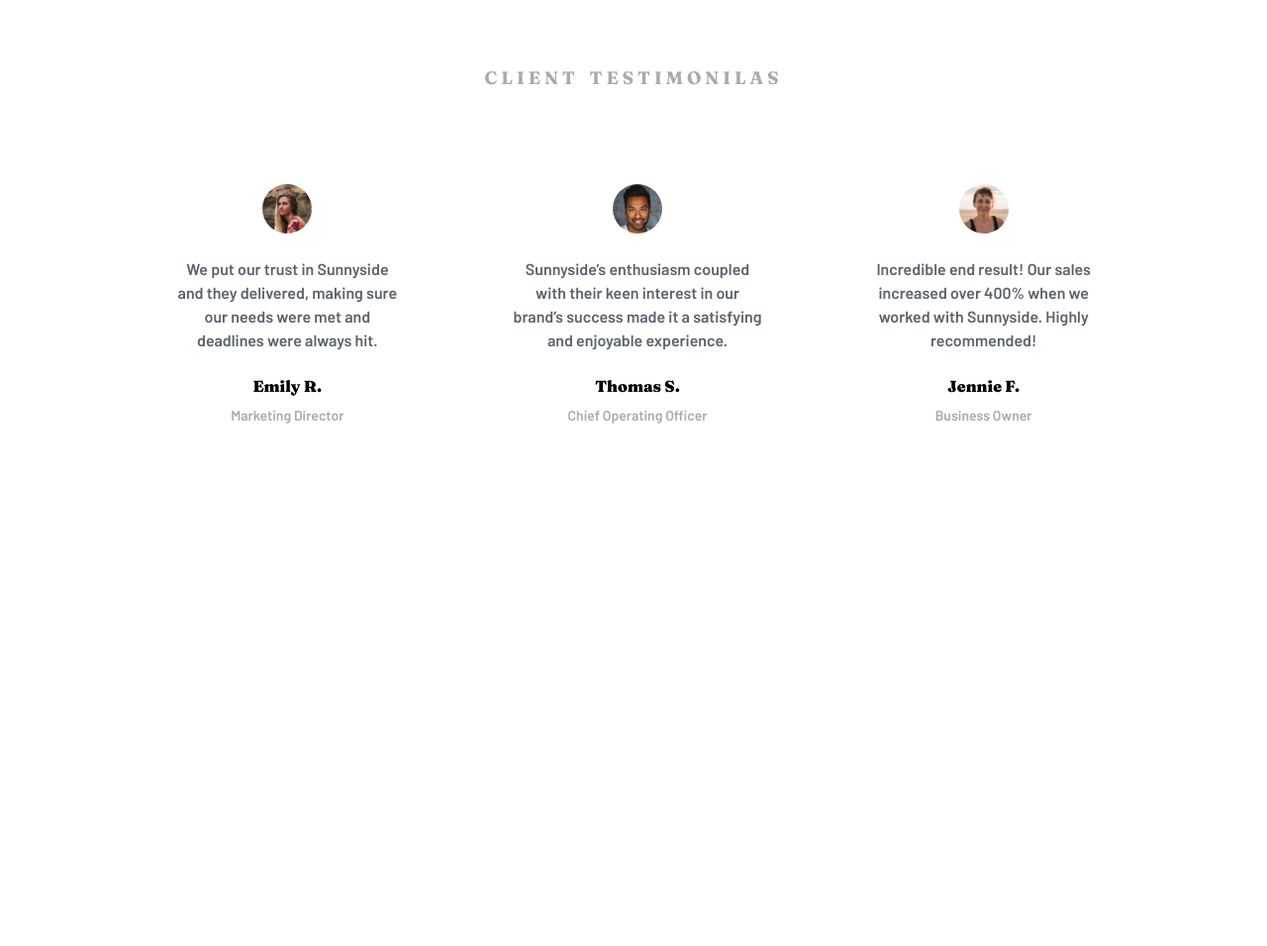
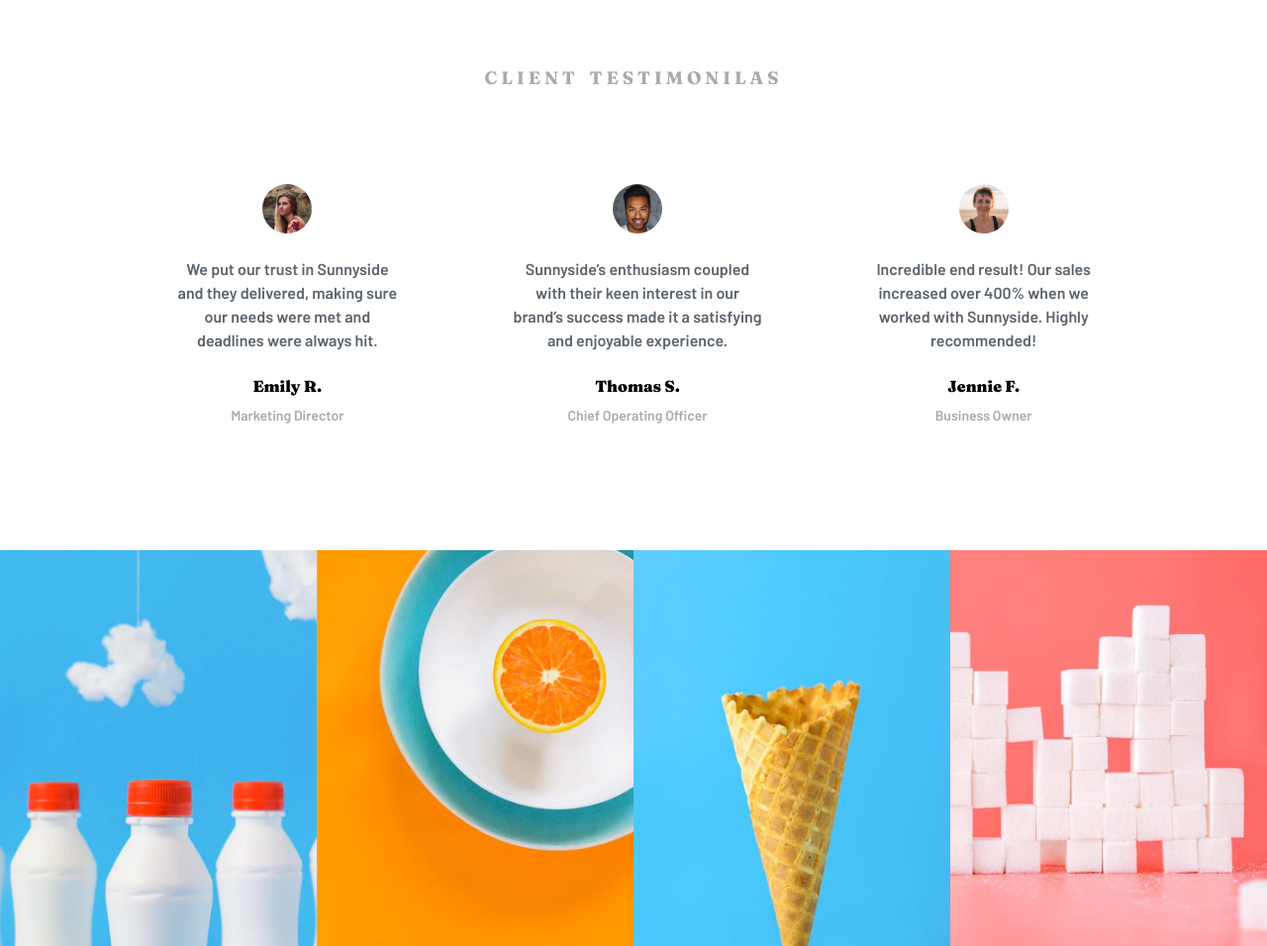
Before and after one commit to hossam-khalaf/sunnyside-agency-landing-page-main, a plain HTML site: page index.html in a window 1280 px wide. Shown: the part 2653-3609 px from the top of the page at 99% size. Before the commit the page ends 3209 px from the top, so only its background shows below. Drawn offline with Linux system fonts and the light colour scheme.

Commit message:
image Gallery

```diff
--- a/index.html
+++ b/index.html
@@ -133,6 +133,12 @@
     </div>
   </section>
 
+  <section class="imageGallery">
+    <div></div>
+    <div></div>
+    <div></div>
+    <div></div>
+  </section>
   <script src="src/js/app.js"></script>
 </body>
 
--- /dev/null
+++ b/src/sass/_imageGallery.scss
@@ -0,0 +1,60 @@
+.imageGallery {
+  display: grid;
+  grid-template-columns: repeat(2, 1fr);
+  grid-template-rows: repeat(2, 1fr);
+  height: 50vh;
+
+  @include breakpoints-up(med) {
+    grid-template-columns: repeat(4, 1fr);
+    grid-template-rows: repeat(1, 1fr);
+  }
+
+
+  div:nth-child(1) {
+    background: url(../../images/mobile/image-gallery-milkbottles.jpg);
+    background-repeat: no-repeat;
+    background-size: cover;
+    background-position: center center;
+
+    @include breakpoints-up(med) {
+      background: url(../../images/desktop/image-gallery-milkbottles.jpg);
+      background-size: cover;
+    }
+  }
+
+  div:nth-child(2) {
+    background: url(../../images/mobile/image-gallery-orange.jpg);
+    background-repeat: no-repeat;
+    background-size: cover;
+    background-position: center center;
+
+    @include breakpoints-up(med) {
+      background: url(../../images/desktop/image-gallery-orange.jpg);
+      background-size: cover;
+    }
+  }
+
+  div:nth-child(3) {
+    background: url(../../images/mobile/image-gallery-cone.jpg);
+    background-repeat: no-repeat;
+    background-size: cover;
+    background-position: center center;
+
+    @include breakpoints-up(med) {
+      background: url(../../images/desktop/image-gallery-cone.jpg);
+      background-size: cover;
+    }
+  }
+
+  div:nth-child(4) {
+    background: url(../../images/mobile/image-gallery-sugar-cubes.jpg);
+    background-repeat: no-repeat;
+    background-size: cover;
+    background-position: center center;
+
+    @include breakpoints-up(med) {
+      background: url(../../images/desktop/image-gallery-sugarcubes.jpg);
+      background-size: cover;
+    }
+  }
+}
--- a/src/sass/style.scss
+++ b/src/sass/style.scss
@@ -5,3 +5,4 @@
 @import 'features';
 @import 'services';
 @import 'testimonials';
+@import 'imageGallery';
```
Also changed, not shown: dist/css/style.css, 1 other file.
